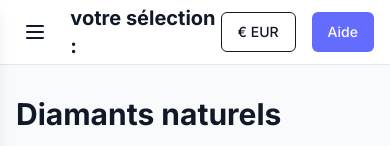
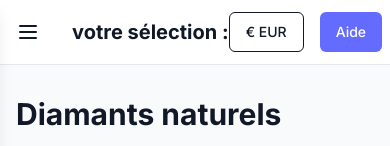
Before and after one commit to orapaorapa/proj-76, a React (Vite) app: page / in a window 390 px wide. Shown: the top 146 px of the page. Built offline with nearby package versions, Linux system fonts and the light colour scheme.

Commit message:
Fix navbar visibility issue
Resolved the issue causing the hamburger menu and selection display to be hidden during preview in a new tab.
[skip gpt_engineer]

```diff
--- a/src/components/Navbar.tsx
+++ b/src/components/Navbar.tsx
@@ -12,18 +12,18 @@ const Navbar = () => {
   };
 
   return (
-    <div className="fixed top-0 left-0 right-0 z-50 bg-white border-b">
-      <div className="container mx-auto px-4 h-16 flex items-center justify-between">
+    <div className="fixed top-0 left-0 right-0 z-50 bg-white border-b w-full">
+      <div className="max-w-[1280px] mx-auto px-4 h-16 flex items-center justify-between">
         <div className="flex items-center gap-4">
           <Button
             variant="ghost"
             size="icon"
             onClick={() => setIsMenuOpen(!isMenuOpen)}
-            className="lg:hidden"
+            className="block"
           >
             <Menu className="h-6 w-6" />
           </Button>
-          <span className="text-xl font-bold">{selectedItem}</span>
+          <span className="text-xl font-bold truncate">{selectedItem}</span>
         </div>
 
         <div className="flex items-center gap-4">
@@ -36,7 +36,7 @@ const Navbar = () => {
       <div
         className={`fixed top-0 left-0 h-full w-64 bg-white shadow-lg transform transition-transform duration-300 ease-in-out ${
           isMenuOpen ? 'translate-x-0' : '-translate-x-full'
-        }`}
+        } z-[60]`}
       >
         <div className="p-4">
           <div className="flex justify-between items-center mb-6">
```
